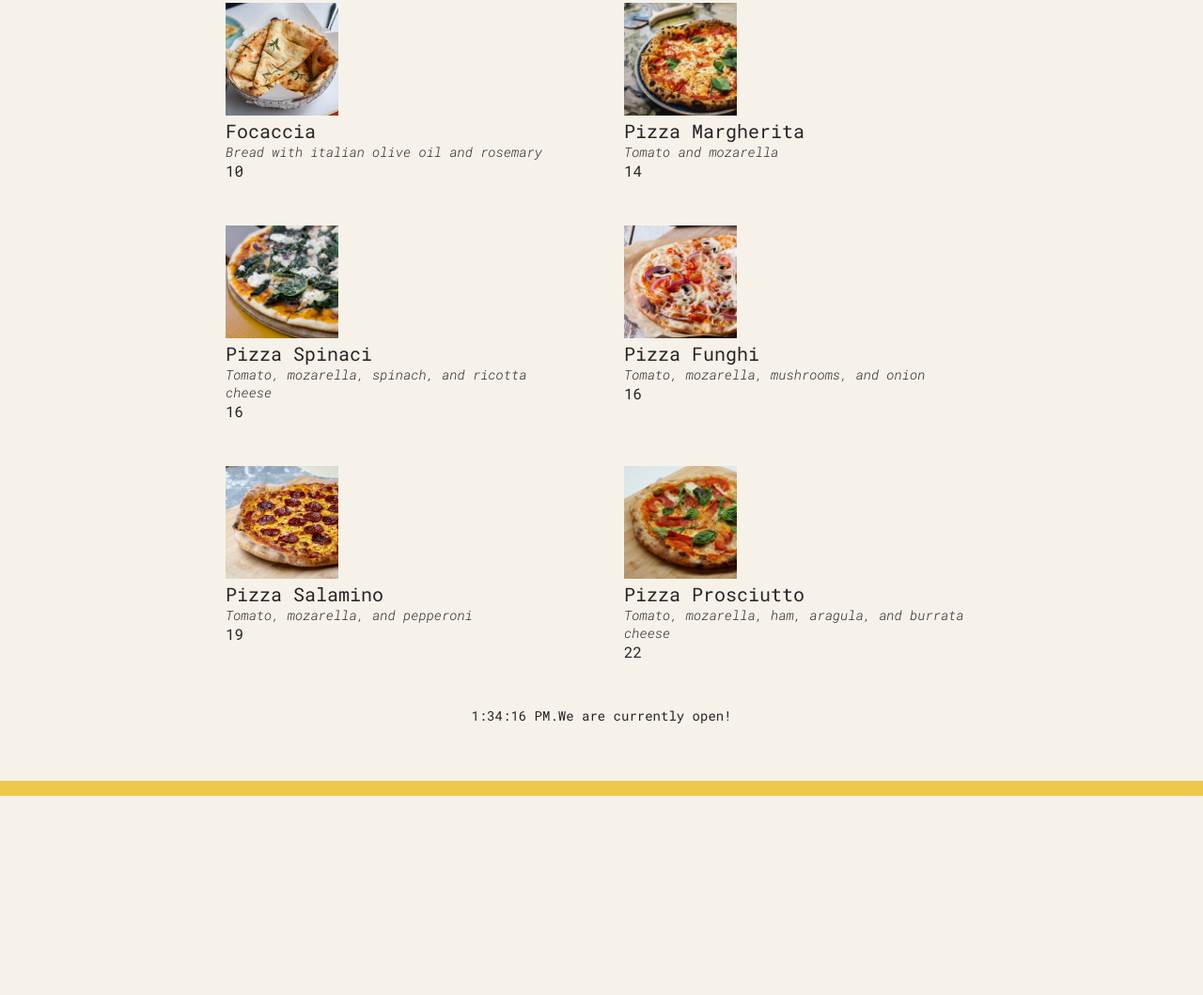
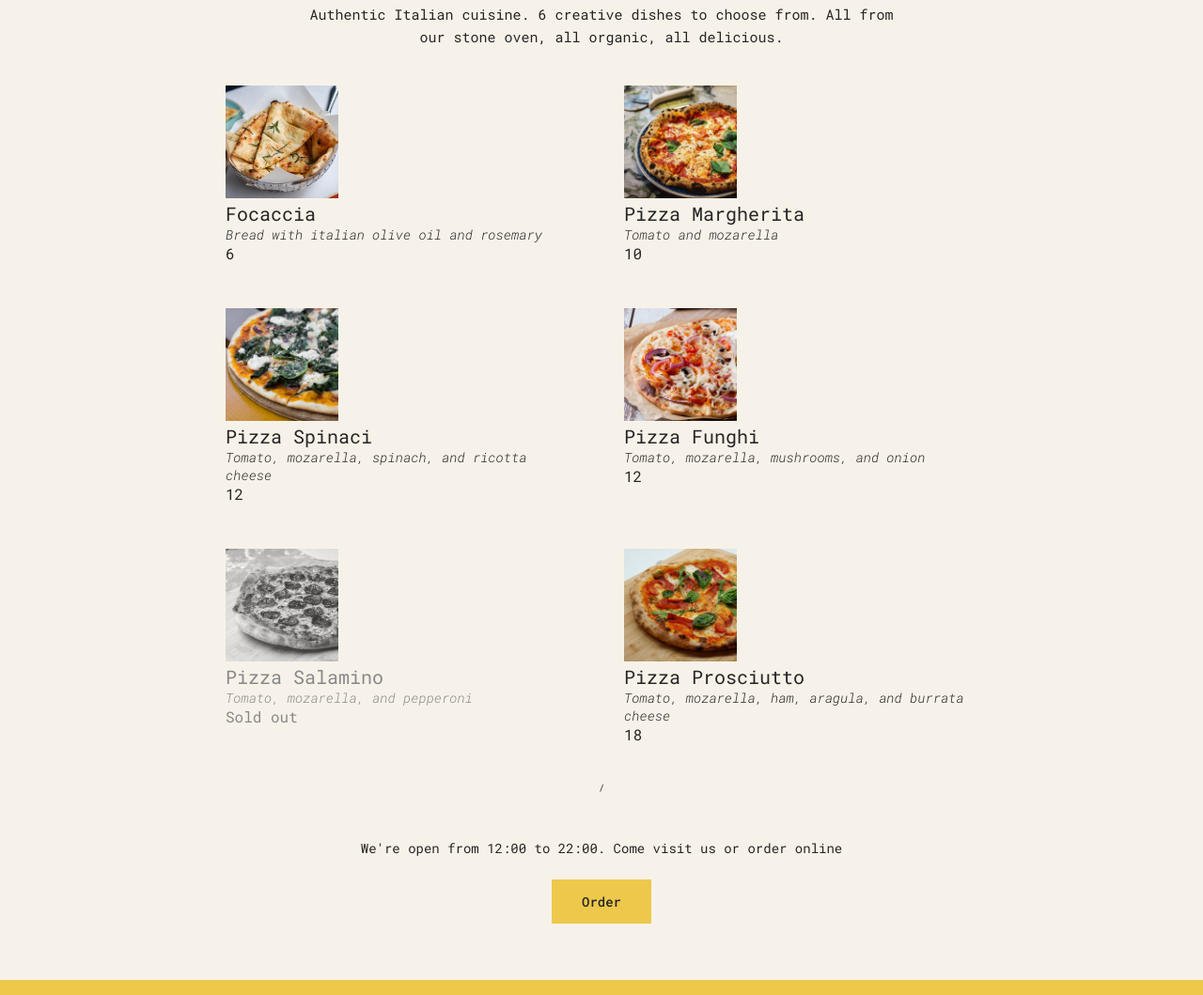
Before and after one commit to BookWorm-dev/Pizza_React, a React app: page / in a window 1280 px wide. Shown: the part 241-1300 px from the top of the page at 94% size. Before the commit the page ends 1088 px from the top, so only its background shows below. Built offline with nearby package versions, Linux system fonts and the light colour scheme.

Commit message:
feat final components

```diff
--- a/public/index.html
+++ b/public/index.html
@@ -1,14 +1,12 @@
 <!DOCTYPE html>
 <html lang="en">
+
 <head>
   <meta charset="utf-8" />
   <link rel="icon" href="%PUBLIC_URL%/favicon.ico" />
   <meta name="viewport" content="width=device-width, initial-scale=1" />
   <meta name="theme-color" content="#000000" />
-    <meta
-      name="description"
-      content="Web site created using create-react-app"
-    />
+  <meta name="description" content="Web site created using create-react-app" />
   <link rel="apple-touch-icon" href="%PUBLIC_URL%/logo192.png" />
   <!--
       manifest.json provides metadata used when your web app is installed on a
@@ -24,11 +22,13 @@
       work correctly both with client-side routing and a non-root public URL.
       Learn how to configure a non-root public URL by running `npm run build`.
     -->
-    <title>React App</title>
+  <title>Fast React Pizza Co.</title>
 </head>
+
 <body>
   <noscript>You need to enable JavaScript to run this app.</noscript>
   <div id="root"></div>
+  <form action=""></form>
   <!--
       This HTML file is a template.
       If you open it directly in the browser, you will see an empty page.
@@ -40,4 +40,5 @@
       To create a production bundle, use `npm run build` or `yarn build`.
     -->
 </body>
+
 </html>
--- a/src/index.js
+++ b/src/index.js
@@ -68,27 +68,42 @@ function Header() {
 }
 
 function Menu() {
+  const pizzas = pizzaData;
+  const numPizzas = pizzas.length;
+
   return (
     <main className="menu">
-      {" "}
       <h2>Our menu</h2>
-      <ul className="pizzas">
-        {pizzaData.map((pizza) => (
-          <Pizza pizzaObj={pizza} key={pizza.name} />
-        ))}
-      </ul>
+      {numPizzas > 0 ? (
+        <>
+          <p>
+            Authentic Italian cuisine. 6 creative dishes to choose from. All
+            from our stone oven, all organic, all delicious.
+          </p>
+          <ul className="pizzas">
+            {pizzas.map((pizza) => (
+              <Pizza pizzaObj={pizza} key={pizza.name} />
+            ))}
+          </ul>
+        </>
+      ) : (
+        <p>We're still working on our menu. Please come back later!</p>
+      )}
+      /
     </main>
   );
 }
 
-function Pizza(props) {
+function Pizza({ pizzaObj }) {
+  // if (pizzaObj.soldOut) return null;
+
   return (
-    <div className="pizza">
+    <div className={`pizza ${pizzaObj.soldOut ? "sold-out" : ""}`}>
       <li>
-        <img src={props.pizzaObj.photoName} alt={props.pizzaObj.name}></img>
-        <h3>{props.pizzaObj.name}</h3>
-        <p>{props.pizzaObj.ingredients}</p>
-        <span>{props.pizzaObj.price + 4}</span>
+        <img src={pizzaObj.photoName} alt={pizzaObj.name}></img>
+        <h3>{pizzaObj.name}</h3>
+        <p>{pizzaObj.ingredients}</p>
+        <span>{pizzaObj.soldOut ? "Sold out" : pizzaObj.price}</span>
       </li>
     </div>
   );
@@ -99,14 +114,35 @@ function Footer() {
   const openHour = 12;
   const closeHour = 22;
   const isOpen = hour >= openHour && hour <= closeHour;
-  console.log(isOpen);
-  //   if (hour >= openHour && hour <= closeHour) alert("We're currently open");
-  //   else alert("Sorry, we're closed");
-  //   return React.createElement("footer", null, "We are currently open!");
+  // if (!isFinite)
+  //   return (
+  //     <p>
+  //       We're happy to welcome you between {openHour}:00 and {closeHour}:00
+  //     </p>
+  //   );
+
   return (
     <footer className="footer">
-      {new Date().toLocaleTimeString()}.We are currently open!
+      {isOpen ? (
+        <Order closeHour={closeHour} openHour={openHour} />
+      ) : (
+        <p>
+          We're happy to welcome you between {openHour}:00 and {closeHour}:00
+        </p>
+      )}
     </footer>
+  );
+}
+
+function Order({ closeHour, openHour }) {
+  return (
+    <div className="order">
+      <p>
+        We're open from {openHour}:00 to {closeHour}:00. Come visit us or order
+        online
+      </p>
+      <button className="btn">Order</button>
+    </div>
   );
 }
 
```
Lines whose indentation alone changed are shown as unchanged.
